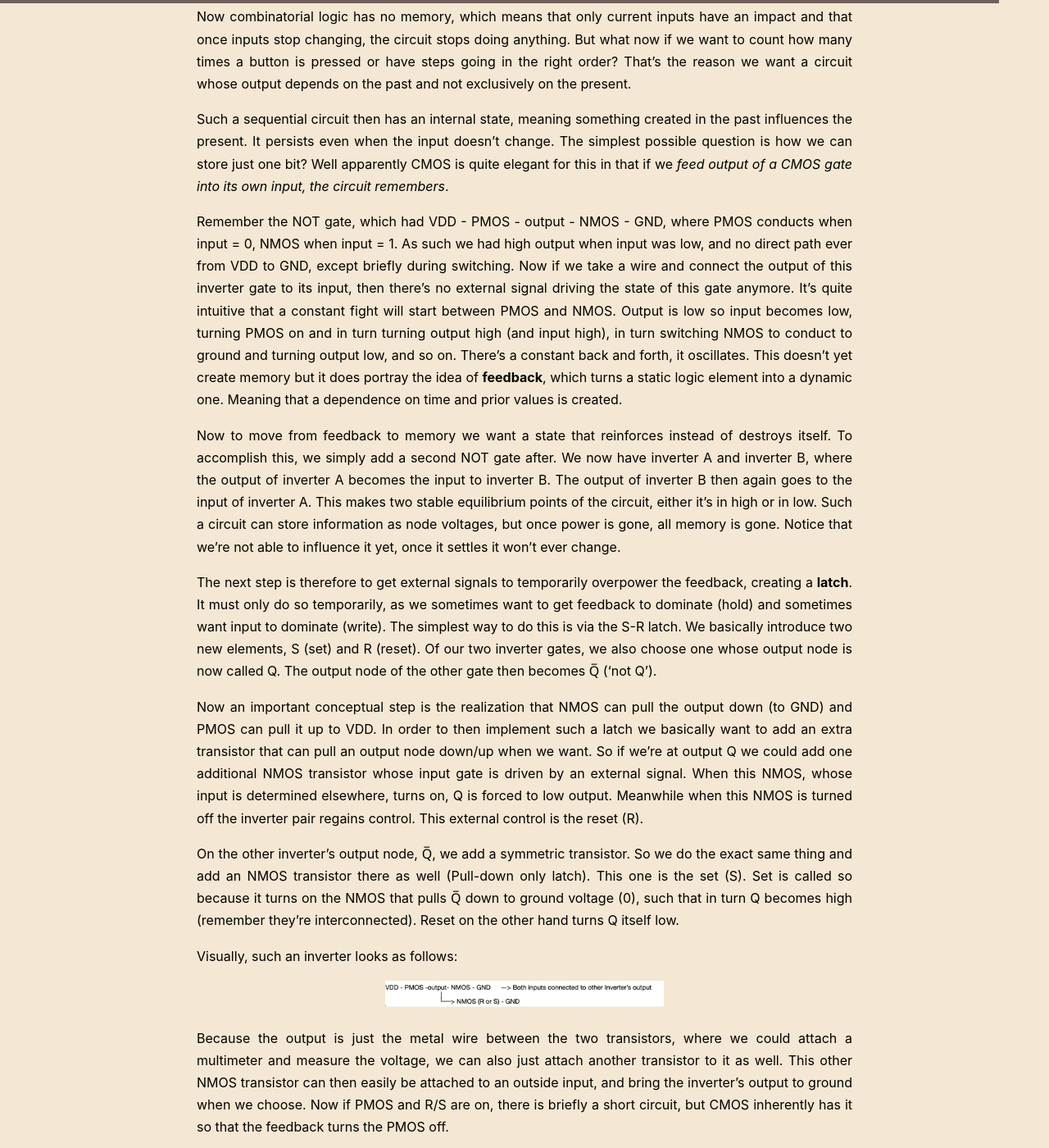
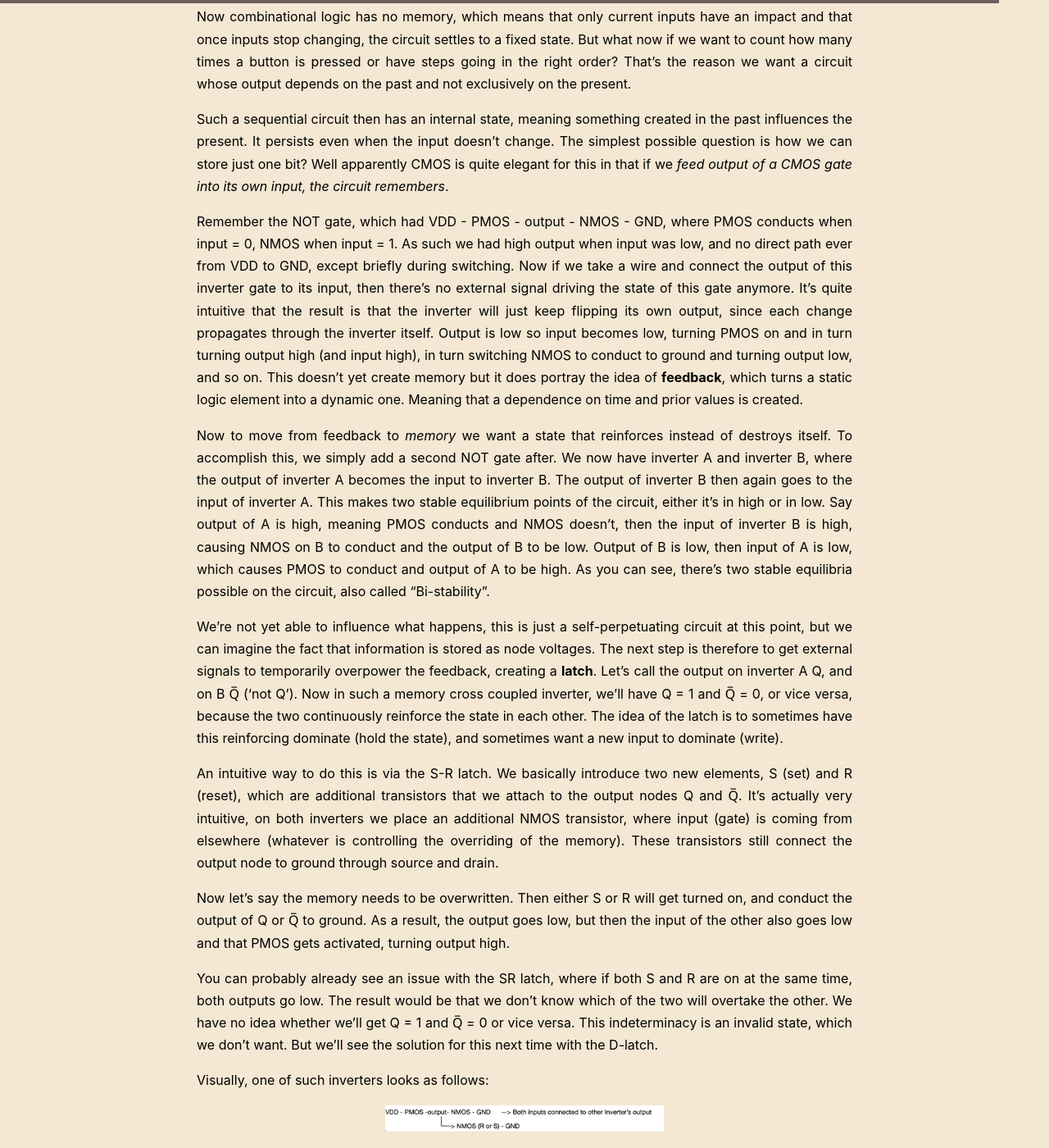
Before and after one commit to DRT2034/DRT2034.github.io, a Jekyll site: the page built from _posts/2025-12-25-Senseo_PCB_P4.markdown, in a window 1280 px wide and 1400 px high, scrolled down 5212 px. Shown: the whole window at 82% size. Built offline with Jekyll 4.4.1, drawn with Linux system fonts in a browser that asks for light colours; some of the changed text lies outside the part shown.

Commit message:
Update combinational logic

```diff
--- a/_posts/2025-12-25-Senseo_PCB_P4.markdown
+++ b/_posts/2025-12-25-Senseo_PCB_P4.markdown
@@ -1,6 +1,6 @@
 ---
 layout: post
-title:  "PCB Fundamentals 4: Combinatorial v Sequential Logic"
+title:  "PCB Fundamentals 4: Combinational v Sequential Logic"
 date:   2025-12-25 09:48:21 +0200
 categories: Senseo
 published: true
@@ -8,13 +8,13 @@ published: true
 
 Now that we can build logic gates, the next question is: how do we use them to make useful decisions and computations? We’d like to have a machine react to inputs and perform the correct actions resulting from those. Now with CMOS we have a really powerful ingredient. We can wire things in such a way that the output voltage is a function of input voltages. That’s the logic gates resulting from arranging PMOS and NMOS, which are essentially just doing Boolean algebra.
 
-## Combinatorial logic and Arithmetic circuits
+## Combinational logic and Arithmetic circuits
 
-*Combinatorial logic* is a type of logic where the output only depends on the current inputs. It's the logic we've been in up till now. When there's a change in input at a given moment, that change is translated to the output almost instantaneously. This might seem self-evident, but there’s another type of logic that introduces the idea of memory and the notion of time, called *sequential logic*.
+*Combinational logic* is a type of logic where the output only depends on the current inputs. It's the logic we've been in up till now. When there's a change in input at a given moment, that change is translated to the output almost instantaneously. This might seem self-evident, but there’s another type of logic that introduces the idea of memory and the notion of time, called *sequential logic*.
 
 As a result, within this logic family, we could build and structure our logic gates in such a way where the output is a function of inputs [y=f(x)]. Essentially based on our boolean gates we could mimic basic algebraic formulas, including adding, subtracting, comparing, selecting and so on. This is also where the idea of a calculator came in historically, through transistors and logic gates.
 
-I realize this is quite abstract still, but consider the truth table, which we saw for instance for the NAND gate in the last post. Based on a complex circuit of transistors that are merely puzzled together in a certain combination, we can derive a logical and consistent result. We get sort of rules about what input combination leads to what output. *So when we know what kind of output we want, we can work ourselves backward and see which combination of inputs is needed.* That's the big idea of combinatorial logic, which we'll here explore for the most basic arithmetic example of 'addition'.
+I realize this is quite abstract still, but consider the truth table, which we saw for instance for the NAND gate in the last post. Based on a complex circuit of transistors that are merely puzzled together in a certain combination, we can derive a logical and consistent result. We get sort of rules about what input combination leads to what output. *So when we know what kind of output we want, we can work ourselves backward and see which combination of inputs is needed.* That's the big idea of combinational logic, which we'll here explore for the most basic arithmetic example of 'addition'.
 
 ### Addition
 
@@ -104,26 +104,26 @@ And this is how adding works using the hardware we’ve seen. Using the same too
 
 ## Sequential logic
 
-Now combinatorial logic has no memory, which means that only current inputs have an impact and that once inputs stop changing, the circuit stops doing anything. But what now if we want to count how many times a button is pressed or have steps going in the right order? That’s the reason we want a circuit whose output depends on the past and not exclusively on the present.
+Now combinational logic has no memory, which means that only current inputs have an impact and that once inputs stop changing, the circuit settles to a fixed state. But what now if we want to count how many times a button is pressed or have steps going in the right order? That’s the reason we want a circuit whose output depends on the past and not exclusively on the present.
 
 Such a sequential circuit then has an internal state, meaning something created in the past influences the present. It persists even when the input doesn’t change. The simplest possible question is how we can store just one bit? Well apparently CMOS is quite elegant for this in that if we *feed output of a CMOS gate into its own input, the circuit remembers*.
 
-Remember the NOT gate, which had VDD - PMOS - output - NMOS - GND, where PMOS conducts when input = 0, NMOS when input = 1. As such we had high output when input was low, and no direct path ever from VDD to GND, except briefly during switching. Now if we take a wire and connect the output of this inverter gate to its input, then there’s no external signal driving the state of this gate anymore. It’s quite intuitive that a constant fight will start between PMOS and NMOS. Output is low so input becomes low, turning PMOS on and in turn turning output high (and input high), in turn switching NMOS to conduct to ground and turning output low, and so on. There’s a constant back and forth, it oscillates. This doesn’t yet create memory but it does portray the idea of **feedback**, which turns a static logic element into a dynamic one. Meaning that a dependence on time and prior values is created.
+Remember the NOT gate, which had VDD - PMOS - output - NMOS - GND, where PMOS conducts when input = 0, NMOS when input = 1. As such we had high output when input was low, and no direct path ever from VDD to GND, except briefly during switching. Now if we take a wire and connect the output of this inverter gate to its input, then there’s no external signal driving the state of this gate anymore. It’s quite intuitive that the result is that the inverter will just keep flipping its own output, since each change propagates through the inverter itself. Output is low so input becomes low, turning PMOS on and in turn turning output high (and input high), in turn switching NMOS to conduct to ground and turning output low, and so on. This doesn’t yet create memory but it does portray the idea of **feedback**, which turns a static logic element into a dynamic one. Meaning that a dependence on time and prior values is created.
 
-Now to move from feedback to memory we want a state that reinforces instead of destroys itself. To accomplish this, we simply add a second NOT gate after. We now have inverter A and inverter B, where the output of inverter A becomes the input to inverter B. The output of inverter B then again goes to the input of inverter A. This makes two stable equilibrium points of the circuit, either it’s in high or in low. Such a circuit can store information as node voltages, but once power is gone, all memory is gone. Notice that we’re not able to influence it yet, once it settles it won’t ever change.
+Now to move from feedback to *memory* we want a state that reinforces instead of destroys itself. To accomplish this, we simply add a second NOT gate after. We now have inverter A and inverter B, where the output of inverter A becomes the input to inverter B. The output of inverter B then again goes to the input of inverter A. This makes two stable equilibrium points of the circuit, either it’s in high or in low. Say output of A is high, meaning PMOS conducts and NMOS doesn't, then the input of inverter B is high, causing NMOS on B to conduct and the output of B to be low. Output of B is low, then input of A is low, which causes PMOS to conduct and output of A to be high. As you can see, there's two stable equilibria possible on the circuit, also called "Bi-stability".
 
-The next step is therefore to get external signals to temporarily overpower the feedback, creating a **latch**. It must only do so temporarily, as we sometimes want to get feedback to dominate (hold) and sometimes want input to dominate (write). The simplest way to do this is via the S-R latch. We basically introduce two new elements, S (set) and R (reset). Of our two inverter gates, we also choose one whose output node is now called Q. The output node of the other gate then becomes Q̅ (‘not Q’).
+We're not yet able to influence what happens, this is just a self-perpetuating circuit at this point, but we can imagine the fact that information is stored as node voltages. The next step is therefore to get external signals to temporarily overpower the feedback, creating a **latch**. Let's call the output on inverter A Q, and on B Q̅ (‘not Q’). Now in such a memory cross coupled inverter, we'll have Q = 1 and Q̅ = 0, or vice versa, because the two continuously reinforce the state in each other. The idea of the latch is to sometimes have this reinforcing dominate (hold the state), and sometimes want a new input to dominate (write).
 
-Now an important conceptual step is the realization that NMOS can pull the output down (to GND) and PMOS can pull it up to VDD. In order to then implement such a latch we basically want to add an extra transistor that can pull an output node down/up when we want. So if we’re at output Q we could add one additional NMOS transistor whose input gate is driven by an external signal. When this NMOS, whose input is determined elsewhere, turns on, Q is forced to low output. Meanwhile when this NMOS is turned off the inverter pair regains control. This external control is the reset (R).
+An intuitive way to do this is via the S-R latch. We basically introduce two new elements, S (set) and R (reset), which are additional transistors that we attach to the output nodes Q and Q̅. It's actually very intuitive, on both inverters we place an additional NMOS transistor, where input (gate) is coming from elsewhere (whatever is controlling the overriding of the memory). These transistors still connect the output node to ground through source and drain.
 
-On the other inverter’s output node, Q̅, we add a symmetric transistor. So we do the exact same thing and add an NMOS transistor there as well (Pull-down only latch). This one is the set (S). Set is called so because it turns on the NMOS that pulls Q̅ down to ground voltage (0), such that in turn Q becomes high (remember they’re interconnected). Reset on the other hand turns Q itself low.
+Now let's say the memory needs to be overwritten. Then either S or R will get turned on, and conduct the output of Q or Q̅ to ground. As a result, the output goes low, but then the input of the other also goes low and that PMOS gets activated, turning output high.
 
-Visually, such an inverter looks as follows:
+You can probably already see an issue with the SR latch, where if both S and R are on at the same time, both outputs go low. The result would be that we don't know which of the two will overtake the other. We have no idea whether we'll get Q = 1 and Q̅ = 0 or vice versa. This indeterminacy is an invalid state, which we don't want. But we'll see the solution for this next time with the D-latch.
+
+Visually, one of such inverters looks as follows:
 
 <div style="text-align: center;">
   <img src="/assets/SenseoViz/14/FeedbackInv.png" width="340">
 </div>
 
-Because the output is just the metal wire between the two transistors, where we could attach a multimeter and measure the voltage, we can also just attach another transistor to it as well. This other NMOS transistor can then easily be attached to an outside input, and bring the inverter’s output to ground when we choose. Now if PMOS and R/S are on, there is briefly a short circuit, but CMOS inherently has it so that the feedback turns the PMOS off.
-
-SR latches are often built in a slightly different manner, however, since we might want to actively pull-up the outcome’s writing instead of pulling down always. We still have two cross-couples inverters A and B which already have memory and store bits. For a canonical SR latch people then usually cross couple the NOR gate we’ve seen before, as these inherently contain pull-up and pull down without additional forces. However, while still interesting, we’ve got the gist of the SR latch idea.
+In practice, SR latches are often built in a slightly different manner, however, since we might want to actively drive the node high as well as low. We still have two cross-coupled inverters A and B which already have memory and store bits. For a canonical SR latch people then usually cross couple the NOR gate we’ve seen before, as these inherently contain pull-up and pull down without additional forces. However, while still interesting, we’ve got the gist of the SR latch idea.
```
